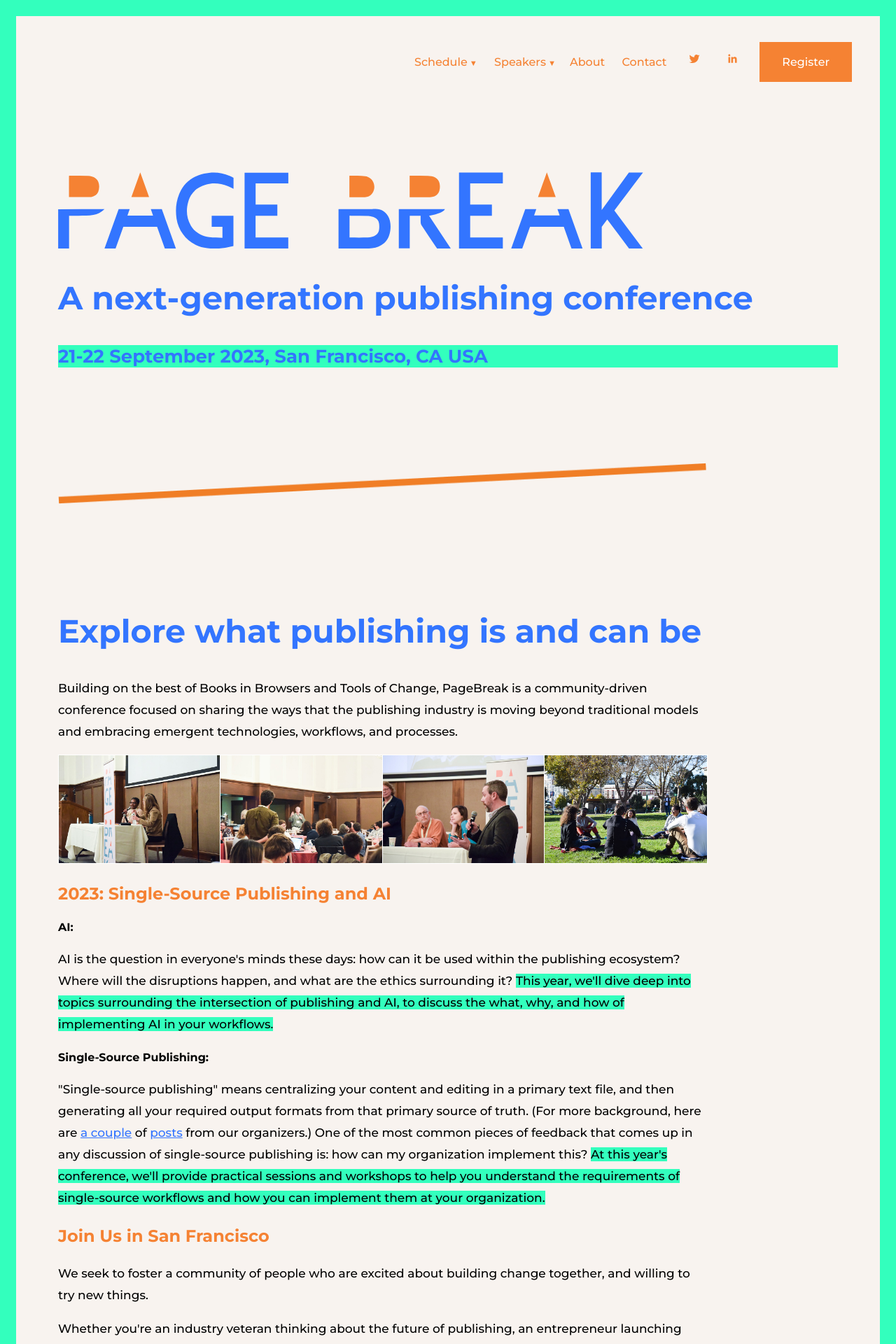
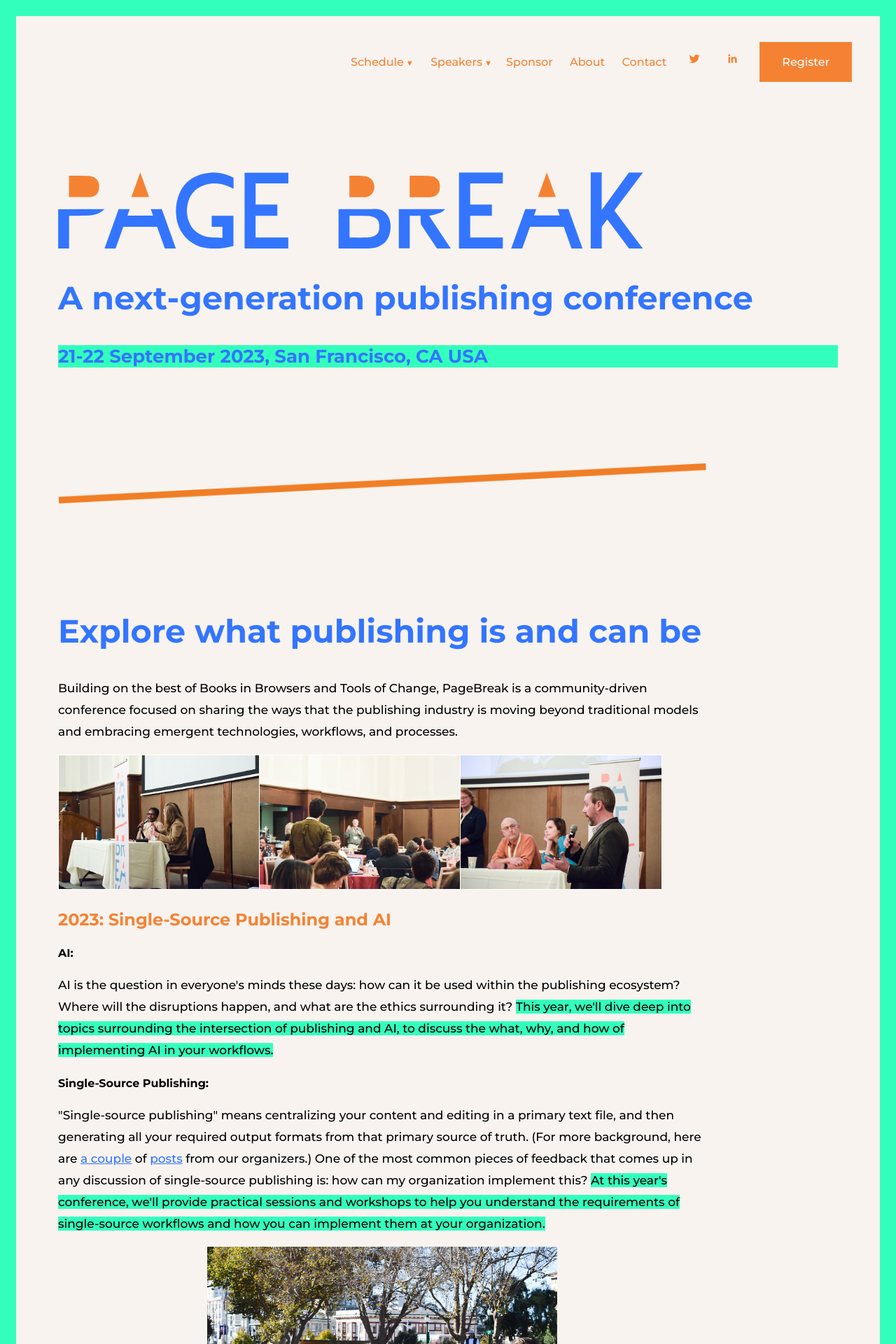
Before and after one commit to PageBreakConf/pagebreakconf.github.io, a Jekyll site: the page built from index.markdown, in a window 1280 px wide. Shown: the top 1920 px of the page at 70% size. Built offline with Jekyll 4.4.1, drawn with Linux system fonts in a browser that asks for light colours; comment, search, counter and statistics services are not loaded.

Commit message:
adding sponsorship page

```diff
--- a/_includes/nav_list.html
+++ b/_includes/nav_list.html
@@ -15,6 +15,7 @@
 				<li><a href="/speakers2022/">2022 Speakers</a></li>
 			</ul>
 		</div>
+	<li><a href="/sponsor">Sponsor</a></li>
 	<li><a href="/about">About</a></li>
 	<li><a href="/contact">Contact</a></li>
 	<li><a href="https://twitter.com/pagebreakconf" target="_blank"><svg id="twitter-unauth-icon" viewBox="0 0 64 64" width="110" height="110"><path d="M48,22.1c-1.2,0.5-2.4,0.9-3.8,1c1.4-0.8,2.4-2.1,2.9-3.6c-1.3,0.8-2.7,1.3-4.2,1.6 C41.7,19.8,40,19,38.2,19c-3.6,0-6.6,2.9-6.6,6.6c0,0.5,0.1,1,0.2,1.5c-5.5-0.3-10.3-2.9-13.5-6.9c-0.6,1-0.9,2.1-0.9,3.3 c0,2.3,1.2,4.3,2.9,5.5c-1.1,0-2.1-0.3-3-0.8c0,0,0,0.1,0,0.1c0,3.2,2.3,5.8,5.3,6.4c-0.6,0.1-1.1,0.2-1.7,0.2c-0.4,0-0.8,0-1.2-0.1 c0.8,2.6,3.3,4.5,6.1,4.6c-2.2,1.8-5.1,2.8-8.2,2.8c-0.5,0-1.1,0-1.6-0.1c2.9,1.9,6.4,2.9,10.1,2.9c12.1,0,18.7-10,18.7-18.7 c0-0.3,0-0.6,0-0.8C46,24.5,47.1,23.4,48,22.1z"></path></svg></a></li>
--- a/_includes/nav_mobile.html
+++ b/_includes/nav_mobile.html
@@ -14,6 +14,7 @@
 				<li><a href="/speakers/">2023 Speakers</a></li>
 				<li><a href="/speakers2022/">2022 Speakers</a></li>
 			</ul>
+		<li><a href="/sponsor">Sponsor</a></li>
 		<li><a href="/about">About</a></li>
 		<li><a href="/contact">Contact</a></li>
 	</ul>
--- a/css/styles.scss
+++ b/css/styles.scss
@@ -294,12 +294,20 @@
 	flex-direction: row;
 }
 div.image-row figure {
-	width: 25%;
+	width: 31%;
 	margin: 0px;
 }
 div.image-row img {
 	width: 100%;
 	border: 1px solid #fff;
+}
+figure.medium {
+	margin-left: auto;
+	margin-right: auto;
+	text-align: center
+}
+figure.medium img {
+	max-width: 500px;
 }
 iframe {
 	float: right;
--- a/index.markdown
+++ b/index.markdown
@@ -16,9 +16,6 @@
 	<figure>
 		<img src="assets/2022-3.jpg" />
 	</figure>
-	<figure>
-		<img src="assets/2022-1.jpg" />
-	</figure>
 </div>
 
 <h3>2023: Single-Source Publishing and AI</h3>
@@ -30,6 +27,10 @@
 <h4>Single-Source Publishing:</h4>
 
 <p>"Single-source publishing" means centralizing your content and editing in a primary text file, and then generating all your required output formats from that primary source of truth. (For more background, here are <a href="https://www.robotscooking.com/single-source-publishing/" target="_blank">a couple</a> of <a href="https://medium.com/hederis-app/automated-publishing-workflows-explained-58c5da5fb3fe" target="_blank">posts</a> from our organizers.) One of the most common pieces of feedback that comes up in any discussion of single-source publishing is: how can my organization implement this? <span class="highlight">At this year's conference, we'll provide practical sessions and workshops to help you understand the requirements of single-source workflows and how you can implement them at your organization.</span></p>
+
+<figure class="medium">
+	<img src="assets/2022-1.jpg" />
+</figure>
 
 <h3>Join Us in San Francisco</h3>
 
```
